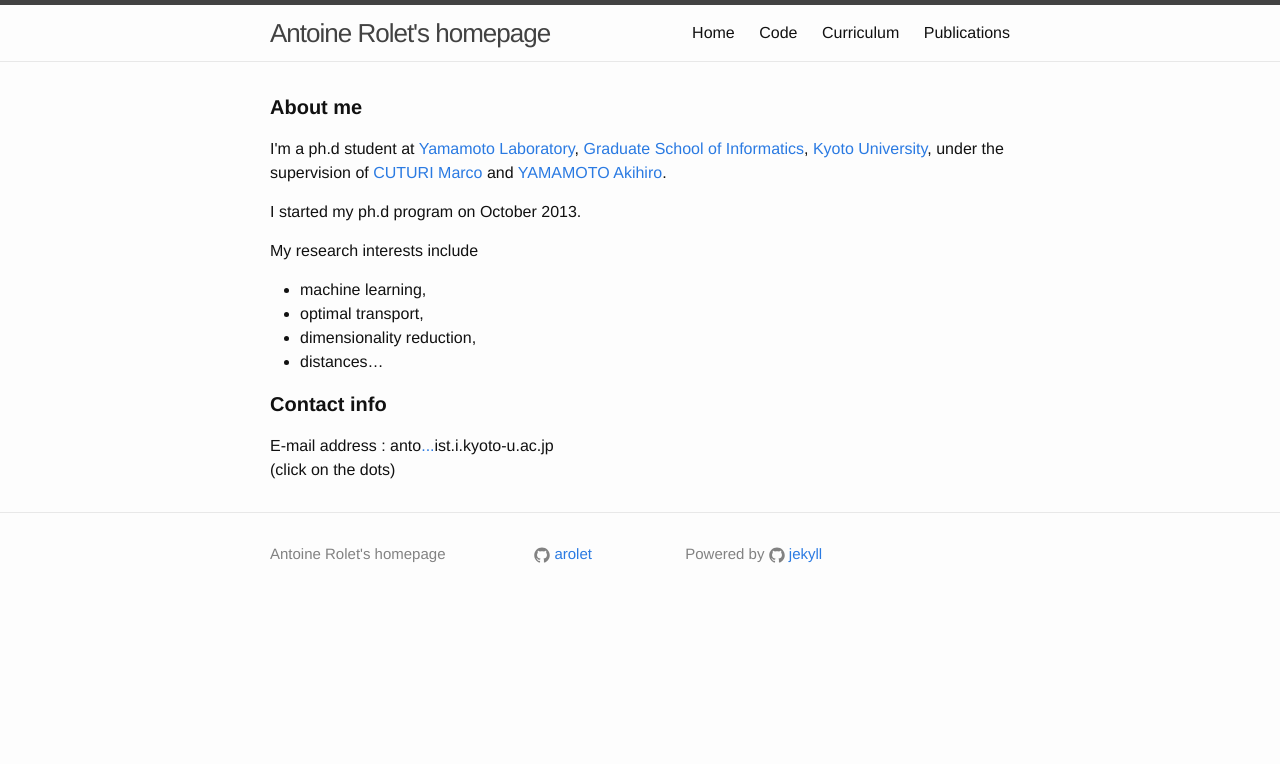
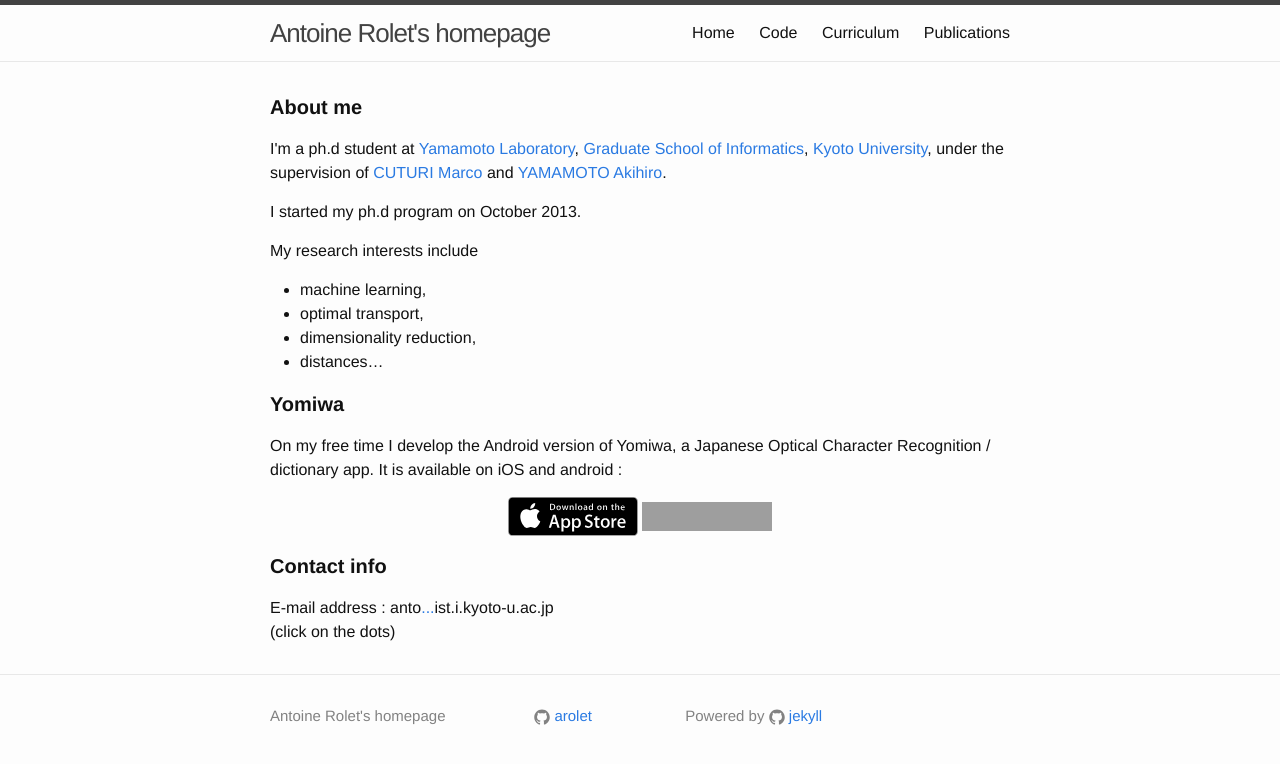
Before and after one commit to arolet/arolet.github.io, a Jekyll site: the page built from index.html, in a window 1280 px wide. Shown: the top 764 px of the page. Built offline with Jekyll 4.4.1, drawn with Linux system fonts in a browser that asks for light colours; grey boxes are pictures that could not be loaded.

Commit message:
Link to Yomiwa in Home

```diff
--- a/index.html
+++ b/index.html
@@ -29,10 +29,20 @@ layout: default
             <li>distances…</li>
         </ul>
     </p>
+
+    <h1 class="page-heading">Yomiwa</h1>
+    <p>
+    On my free time I develop the Android version of Yomiwa, a Japanese Optical Character Recognition / dictionary app. It is available on iOS and android :
+    </p>
+    <p>
+    <center><a class="badge" href="https://itunes.apple.com/us/app/yomiwa/id670931120?ls=1&mt=8"><img class="badge" src="{{ site.baseurl }}/res/Download_on_the_App_Store_Badge_US-UK_135x40.svg" alt="Available on the App Store"/></a>
+        <a href="https://play.google.com/store/apps/details?id=com.yomiwa.yomiwa&hl=en&utm_source=global_co&utm_medium=prtnr&utm_content=Mar2515&utm_campaign=PartBadge&pcampaignid=MKT-Other-global-all-co-prtnr-py-PartBadge-Mar2515-1"><img class="badge" alt="Get it on Google Play" src="https://play.google.com/intl/en_us/badges/images/generic/en-play-badge.png" /></a>
+    </center>
+    </p>
+
     <h1 class="page-heading">Contact info</h1>
 
-                E-mail address : anto<a href="http://www.google.com/recaptcha/mailhide/d?k=0139Zl3wq5dHe9zpGjCPN0vA==&amp;c=F9vioy-mdQgU9A7T-h0oTBi6-ZySN9-UkmdTg6cYsvYa1irojc7Dq6647y-RELKp" onclick="window.open('http://www.google.com/recaptcha/mailhide/d?k\0750139Zl3wq5dHe9zpGjCPN0vA\75\75\46c\75F9vioy-mdQgU9A7T-h0oTBi6-ZySN9-UkmdTg6cYsvYa1irojc7Dq6647y-RELKp', '', 'toolbar=0,scrollbars=0,location=0,statusbar=0,menubar=0,resizable=0,width=500,height=300'); return false;" title="Reveal this e-mail address">...</a>ist.i.kyoto-u.ac.jp
-                <br>(click on the dots)
+    E-mail address : anto<a href="http://www.google.com/recaptcha/mailhide/d?k=0139Zl3wq5dHe9zpGjCPN0vA==&amp;c=F9vioy-mdQgU9A7T-h0oTBi6-ZySN9-UkmdTg6cYsvYa1irojc7Dq6647y-RELKp" onclick="window.open('http://www.google.com/recaptcha/mailhide/d?k\0750139Zl3wq5dHe9zpGjCPN0vA\75\75\46c\75F9vioy-mdQgU9A7T-h0oTBi6-ZySN9-UkmdTg6cYsvYa1irojc7Dq6647y-RELKp', '', 'toolbar=0,scrollbars=0,location=0,statusbar=0,menubar=0,resizable=0,width=500,height=300'); return false;" title="Reveal this e-mail address">...</a>ist.i.kyoto-u.ac.jp<br>(click on the dots)
 
 
 
```
Also changed, not shown: code.md (+1 -1 lines). Lines whose indentation alone changed are shown as unchanged.
